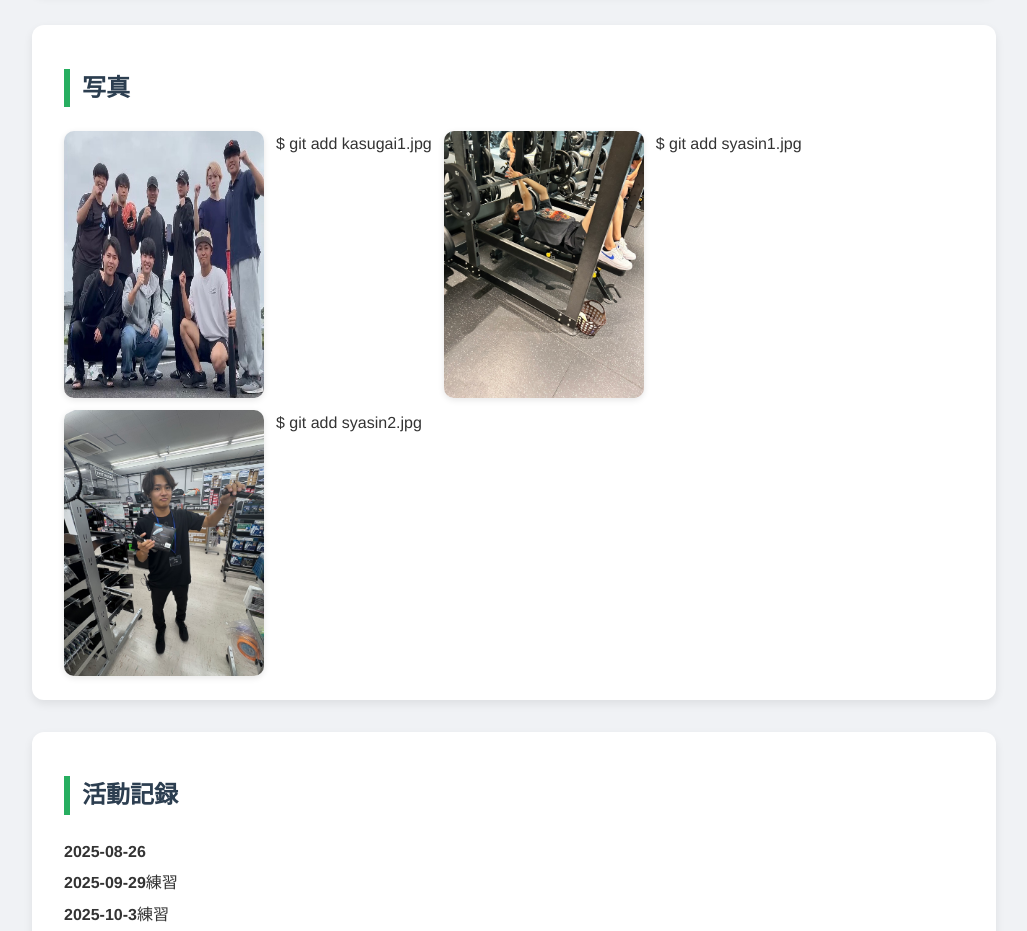
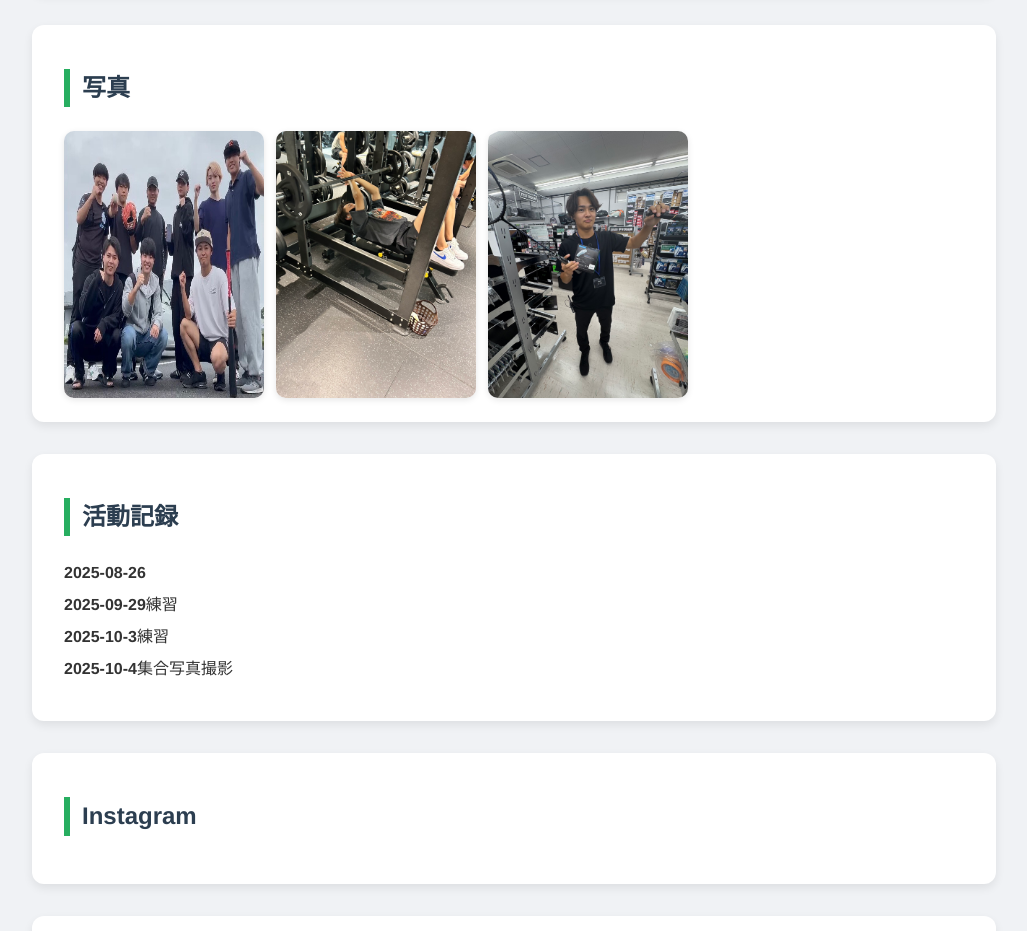
Before and after one commit to Kasugaiparsley/new-paseri, a plain HTML site: page index.html in a window 1280 px wide. Shown: the part 1680-2611 px from the top of the page, without its empty margins (126-1153 px from the left). Drawn offline with Linux system fonts and the light colour scheme; a script that the page names is missing.

Commit message:
Update index.html

```diff
--- a/index.html
+++ b/index.html
@@ -156,11 +156,8 @@
     <h2>写真</h2>
     <div class="gallery">
       <img src="kasugai1.jpg" alt="集合写真">
-      $ git add kasugai1.jpg
       <img src="syasin1.jpg" alt="活動写真1">
-      $ git add syasin1.jpg
       <img src="syasin2.jpg" alt="活動写真2">
-      $ git add syasin2.jpg
     </div>
   </section>
 
```
